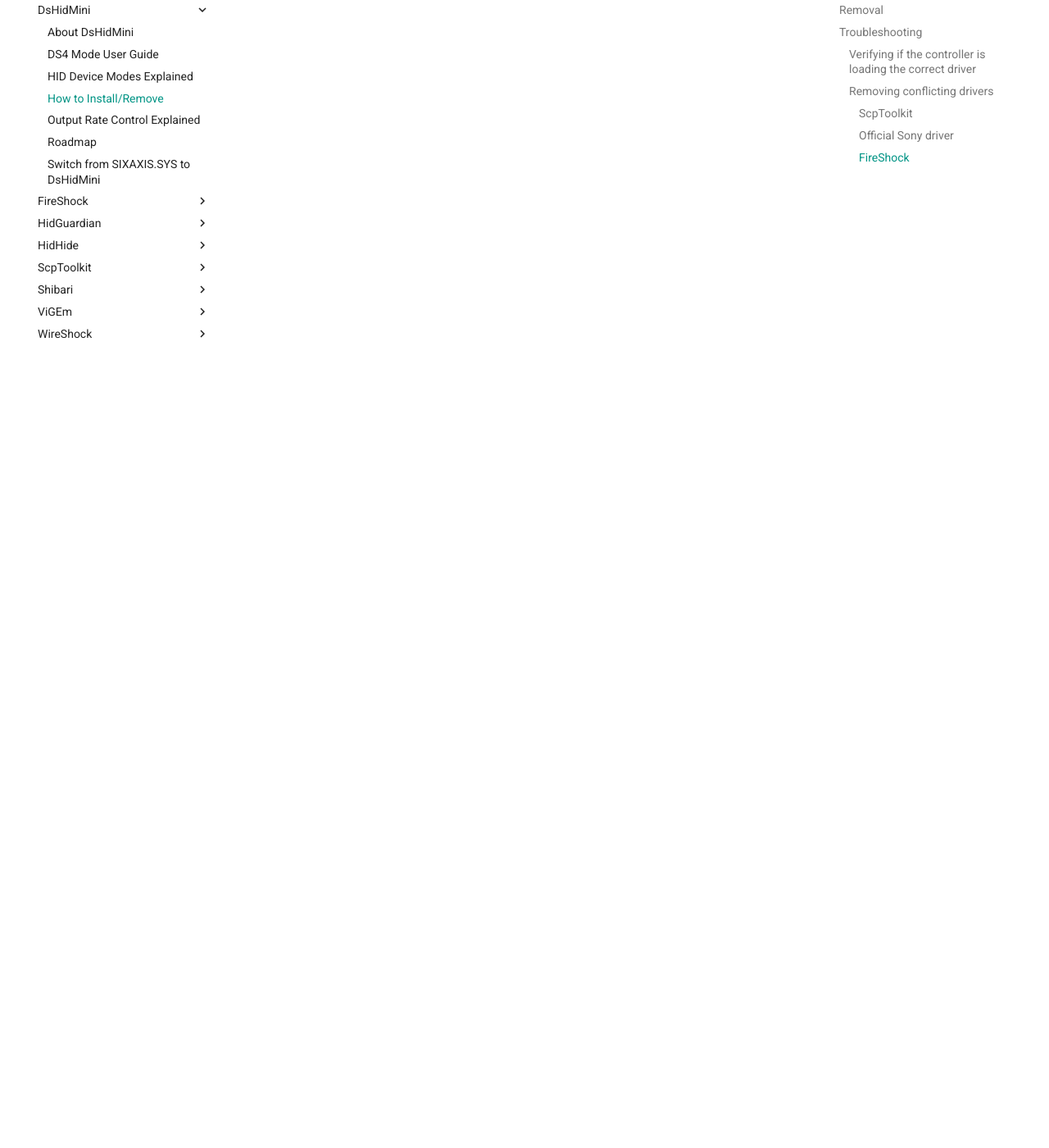
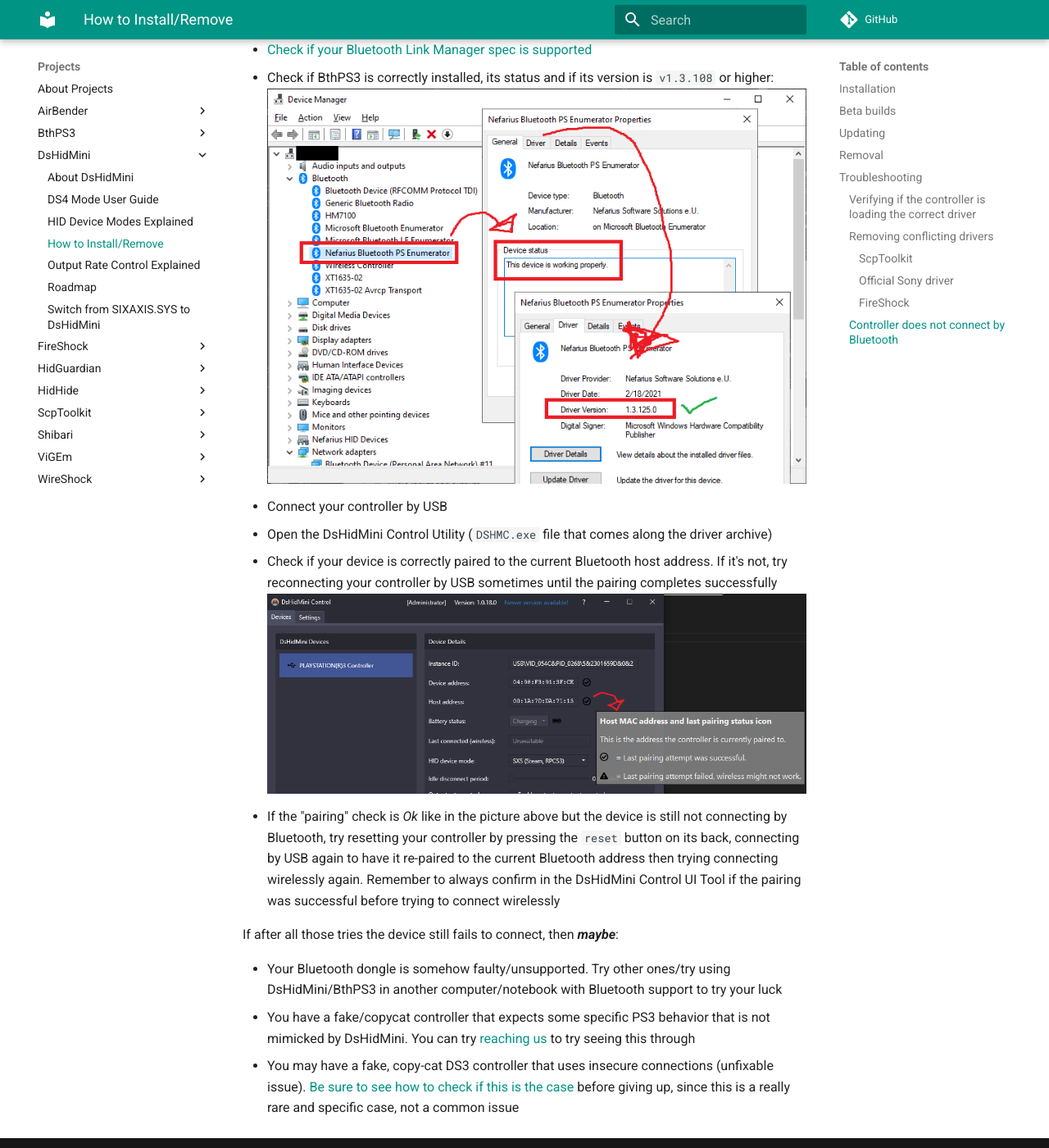
Before and after one commit to nefarius/ViGEm.github.io, an MkDocs documentation site: the page built from docs/projects/DsHidMini/How-to-Install.md, in a window 1280 px wide and 1400 px high, scrolled down 5942 px. Shown: the whole window at 82% size. Built offline with MkDocs 1.6.1 and Material for MkDocs 9.7.7, drawn with Linux system fonts in a browser that asks for light colours; comment, search, counter and statistics services are not loaded; some of the changed text lies outside the part shown.

Commit message:
Created section on bluetooth connection troubleshooting

```diff
--- a/docs/projects/DsHidMini/How-to-Install.md
+++ b/docs/projects/DsHidMini/How-to-Install.md
@@ -84,3 +84,23 @@
 ![EMS2RXFoc4.png](images/EMS2RXFoc4.png){: .glightbox }
 
 Done 🎉
+
+### Controller does not connect by Bluetooth
+
+Let's go step-by-step with this:
+
+- Open Device Manager by pressing ++win+x++ and select it from the menu
+- [Check if your Bluetooth Link Manager spec is supported](https://github.com/ViGEm/BthPS3#supported-bluetooth-host-devices)
+- Check if BthPS3 is correctly installed, its status and if its version is `v1.3.108` or higher:
+![BthPS3](images/BthPS3_DeviceManager.png){: .glightbox }
+- Connect your controller by USB
+- Open the DsHidMini Control Utility (`DSHMC.exe` file that comes along the driver archive)
+- Check if your device is correctly paired to the current Bluetooth host address. If it's not, try reconnecting your controller by USB sometimes until the pairing completes successfully
+![DSHMC_PairingCheck](images/DSHMC_PairingCheck.png){: .glightbox }
+- If the "pairing" check is _Ok_ like in the picture above but the device is still not connecting by Bluetooth, try resetting your controller by pressing the `reset` button on its back, connecting by USB again to have it re-paired to the current Bluetooth address then trying connecting wirelessly again. Remember to always confirm in the DsHidMini Control UI Tool if the pairing was successful before trying to connect wirelessly
+
+If after all those tries the device still fails to connect, then ___maybe___:
+
+- Your Bluetooth dongle is somehow faulty/unsupported. Try other ones/try using DsHidMini/BthPS3 in another computer/notebook with Bluetooth support to try your luck
+- You have a fake/copycat controller that expects some specific PS3 behavior that is not mimicked by DsHidMini. You can try [reaching us](https://vigem.org/Community-Support/) to try seeing this through
+- You may have a fake, copy-cat DS3 controller that uses insecure connections (unfixable issue). [Be sure to see how to check if this is the case](https://github.com/ViGEm/DsHidMini/issues/61) before giving up, since this is a really rare and specific case, not a common issue
```
